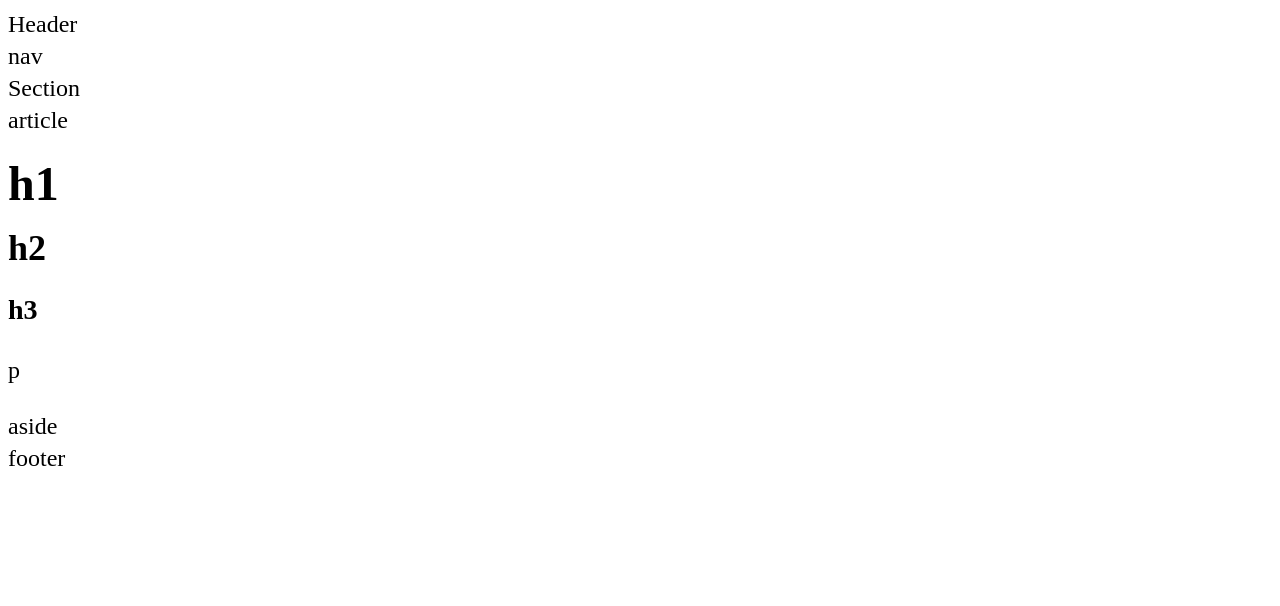
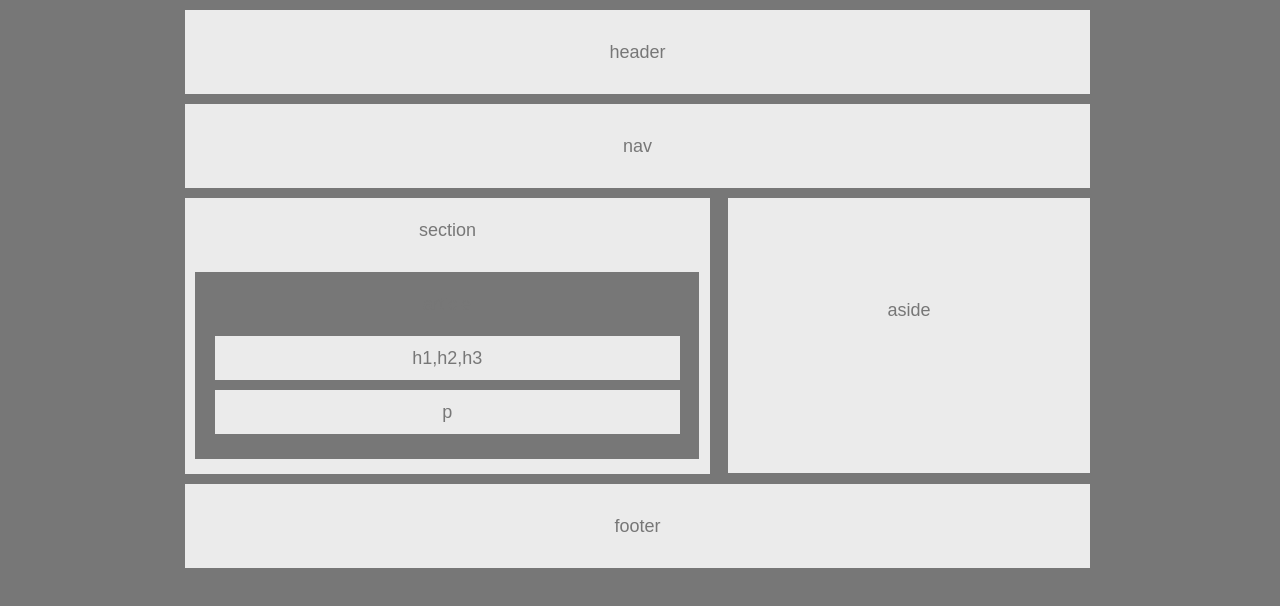
Before and after one commit to shar09/HW-Wireframe, a plain HTML site: page index.html in a window 1280 px wide. Drawn offline with Linux system fonts and the light colour scheme.

Commit message:
styling done.

```diff
--- a/index.html
+++ b/index.html
@@ -9,16 +9,19 @@
 </head>
 <body>
     <div class="container">
-    <header>Header</header>
-    <nav>nav</nav>
-    <section>Section</section>
-    <article>article</article>
-    <h1>h1</h1>
-    <h2>h2</h2>
-    <h3>h3</h3>
-    <p>p</p>
-    <aside>aside</aside>
-    <footer>footer</footer>
+    <header id="header">header</header>
+    <nav id="nav">nav</nav>
+    <section id="section">section
+        <article id="article">article
+            <p class="p" >
+            <span id="h">h1,h2,h3</span>
+            <span id="p">p</span>
+            </p>
+        </article>
+    </section>
+    <aside id="aside">aside</aside>
+
+    <footer id="footer">footer</footer>
     </div>
 </body>
 </html>
--- a/style.css
+++ b/style.css
@@ -1,17 +1,84 @@
 * {
     box-sizing: border-box;
+    text-align: center;
 }
 
 body {
-    font-size: 24px;
-    line-height: 32px;
+    font-size: 18px;
+    line-height: 24px;
+    font-family: Arial, Helvetica, sans-serif;
+    color:#777;
+    background-color: #777;
+    width:960px;
+    margin: 0 auto;
 }
 
-header{
-
+#header{
+    background-color: #ebebeb;
+    padding: 30px;
+    margin-bottom: 10px;
 }
 
 .container {
-    width: 800px;
-    height: 900px;
+    margin: 10px 30px 20px 25px;
 }
+
+#nav {
+    margin-bottom: 10px;
+    padding: 30px;
+    background-color: #ebebeb;
+}
+
+#section {
+    float: left;
+    background-color: #ebebeb;
+    width: 58%;
+    margin-bottom: 10px;
+    clear: both;
+    padding: 20px 0px 5px 0px;
+}
+
+#aside {
+    float: right;
+    background-color: #ebebeb;
+    padding: 100px;
+    width: 40%;
+    margin-left: 10px;
+    height: 275px;
+}
+
+#article {
+    float: left;
+    width: 96%;
+    background-color: #777;
+    margin: 30px 10px 10px 10px;
+    padding: 20px 0px 5px 0px;
+}
+
+.p {
+    width: 100%;
+    margin: 10px;
+    padding: 10px;
+    float: left;
+}
+
+#h {
+    background-color:#ebebeb;
+    float: left;
+    padding: 10px;
+    margin-bottom: 10px;
+    width: 96%;
+}
+
+#p {
+    background-color:#ebebeb;
+    padding: 10px;
+    width: 96%;
+    float: left;
+}
+
+#footer {
+    clear: both;
+    background-color: #ebebeb;
+    padding: 30px;
+    }
```
